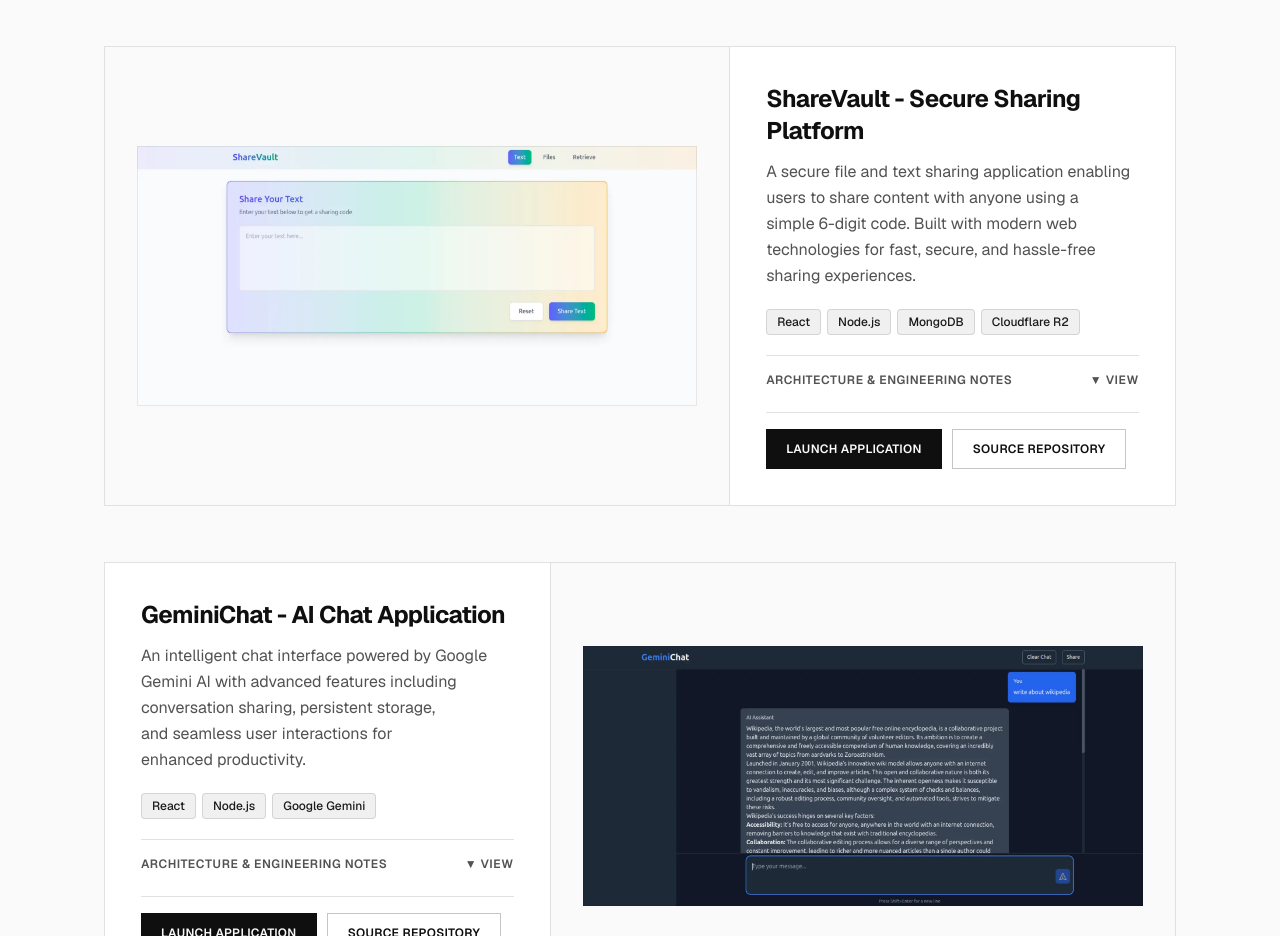
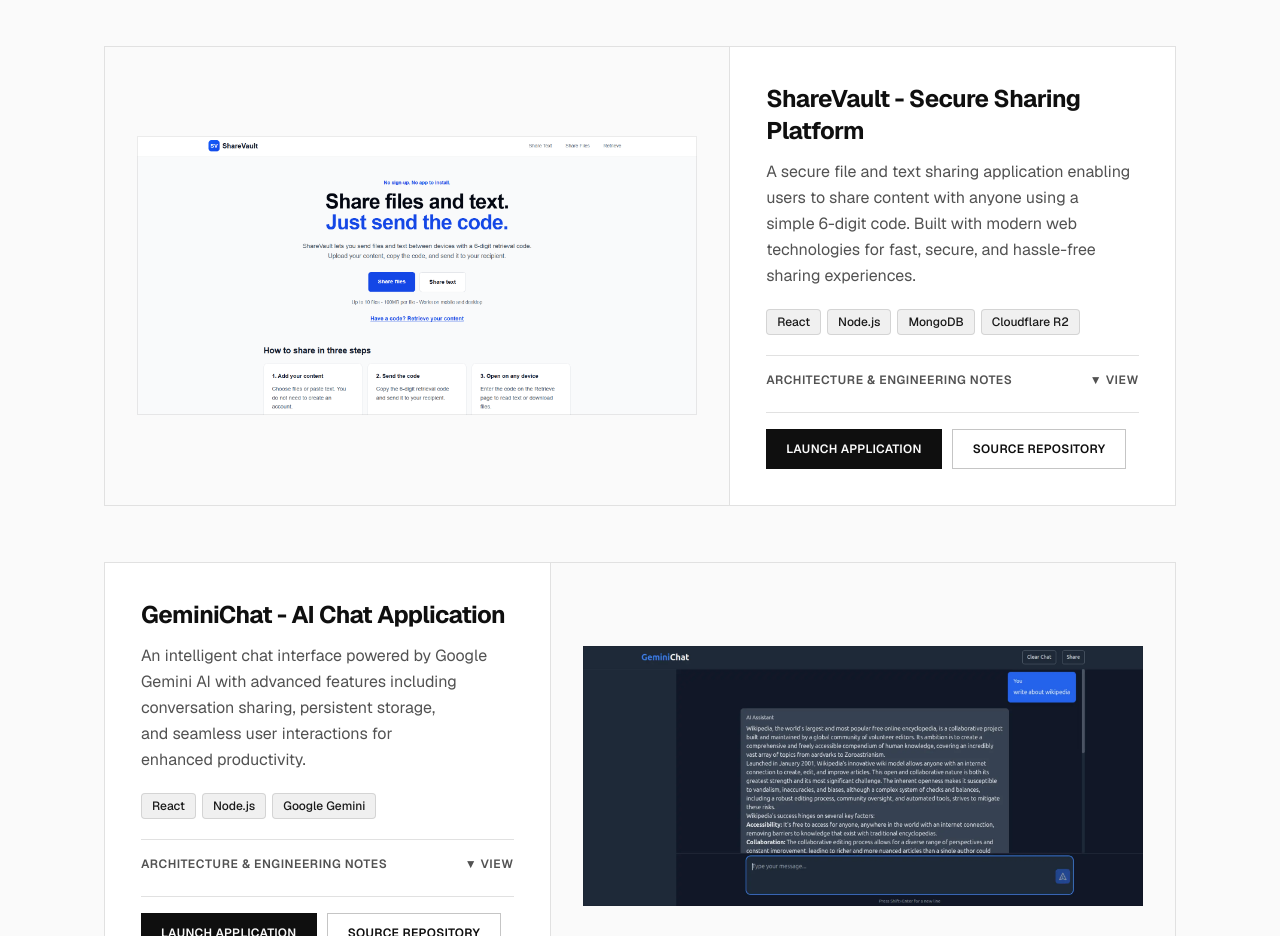
Before and after one commit to nikhil-nandanwar/wanted-portfolio, a Next.js app: page / in a window 1280 px wide. Shown: the part 1662-2598 px from the top of the page. Built offline with nearby package versions, Linux system fonts and the light colour scheme.

Commit message:
sharevault

```diff
--- a/components/topNavbarSection.tsx
+++ b/components/topNavbarSection.tsx
@@ -84,7 +84,7 @@ export default function TopNavbarSection() {
 
   return (
     <header
-      className={`sticky top-0 z-50 w-full transition-colors duration-200 border-b ${
+      className={`sticky top-0 z-50 w-full transition-colors duration-200 border-b  ${
         scrolled
           ? "border-[var(--border)] bg-[var(--background)]/95 backdrop-blur-md"
           : "border-transparent bg-[var(--background)]"
--- a/data/site.ts
+++ b/data/site.ts
@@ -14,7 +14,7 @@ export const projects = [
     description:
       "A secure file and text sharing application enabling users to share content with anyone using a simple 6-digit code. Built with modern web technologies for fast, secure, and hassle-free sharing experiences.",
     tags: ["React", "Node.js", "MongoDB", "Cloudflare R2"],
-    image: "/assets/onlineClipboard.webp",
+    image: "/assets/onlineClipboard.png",
     code: "https://github.com/nikhil-nandanwar/ShareVault",
     href: "https://share-vault-mango.vercel.app/",
   },
```
Also changed, not shown: public/assets/onlineClipboard.png (added), public/assets/onlineClipboard.webp (deleted).
